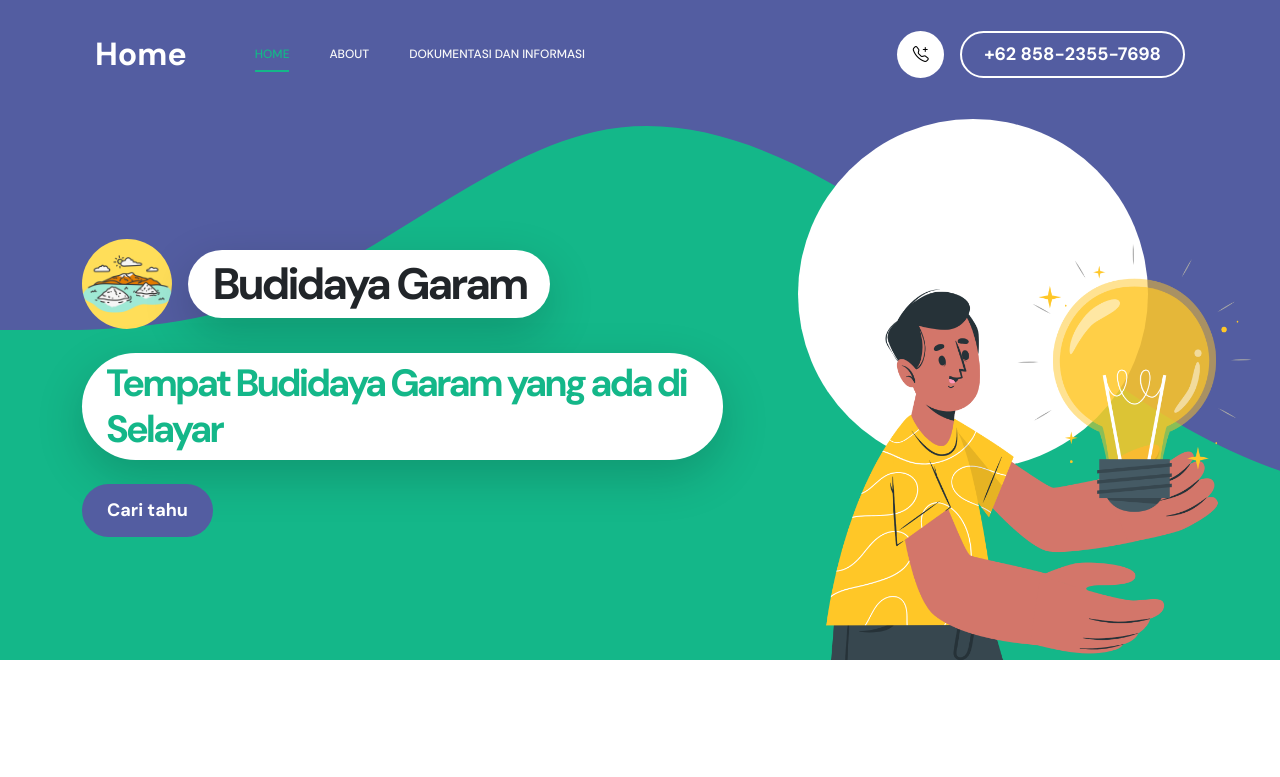
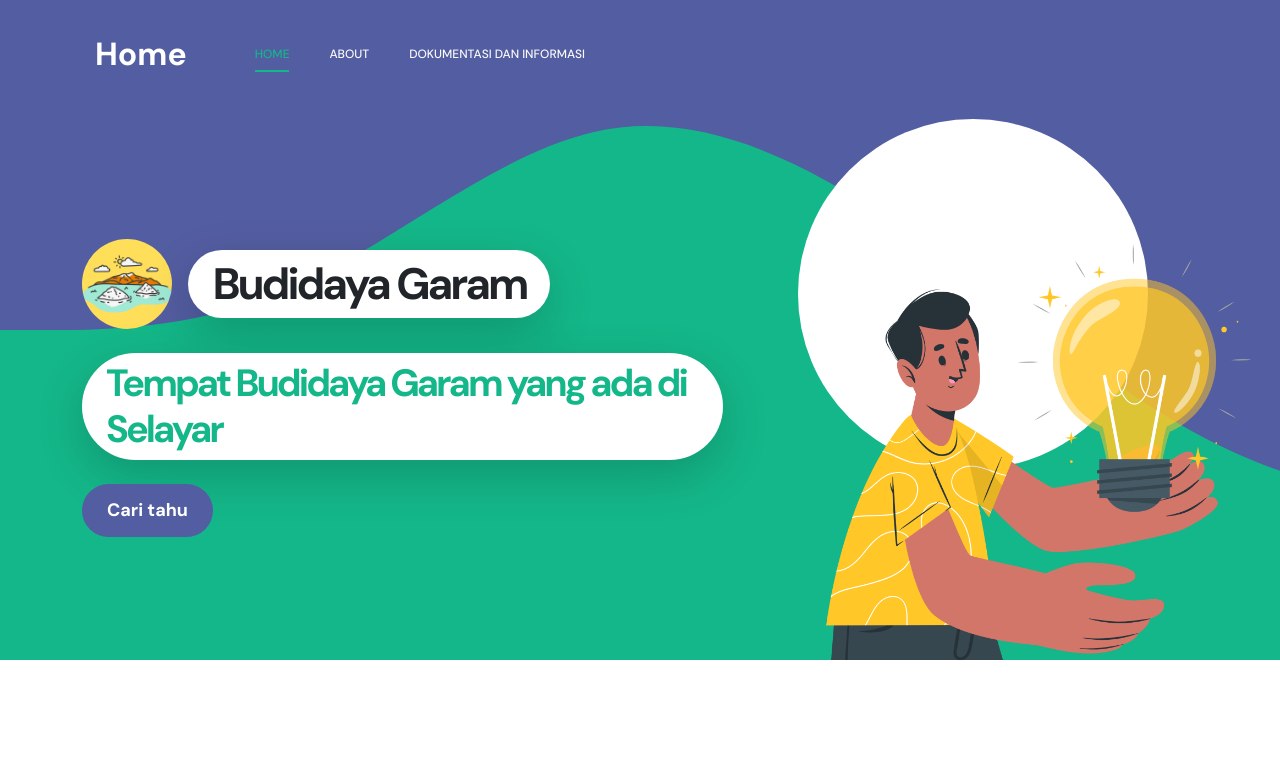
Before and after one commit to fadli454/budidayagaramm, a plain HTML site: page index.html in a window 1280 px wide. Shown: the top 777 px of the page. Drawn offline with Linux system fonts and the light colour scheme.

Commit message:
index.html

```diff
--- a/index.html
+++ b/index.html
@@ -66,12 +66,7 @@ https://templatemo.com/tm-578-first-portfolio
                         </li>
                     </ul>
 
-                    <div class="d-lg-flex align-items-center d-none ms-auto">
-                        <i class="navbar-icon bi-telephone-plus me-3"></i>
-                        <a class="custom-btn btn" href="#section_5">
-                            +62 858-2355-7698
-                        </a>
-                    </div>
+
                 </div>
 
             </div>
```
